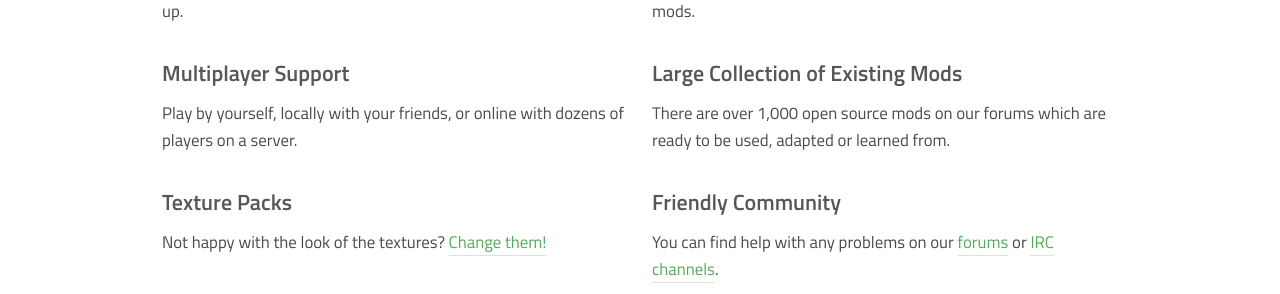
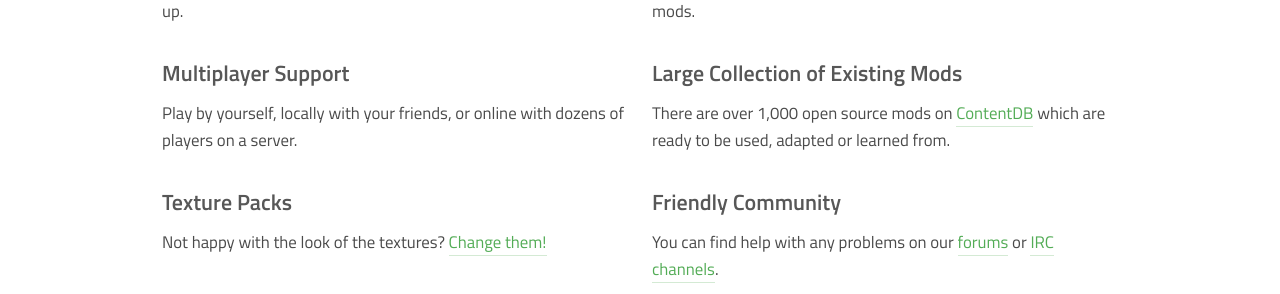
Before and after one commit to minetest/minetest.github.io, a Jekyll site: the page built from index.html, in a window 1280 px wide and 900 px high, scrolled down 813 px. Shown: the part 160-454 px from the top of the window. Built offline with Jekyll 4.4.1, drawn with Linux system fonts in a browser that asks for light colours; comment, search, counter and statistics services are not loaded.

Commit message:
change forum reference to contentdb, add link

```diff
--- a/_data/features.yml
+++ b/_data/features.yml
@@ -45,7 +45,7 @@ developers:
 
     - title: Large Collection of Existing Mods
       description: >
-        There are over 1,000 open source mods on our forums which are ready
+        There are over 1,000 open source mods on [ContentDB](https://content.minetest.net) which are ready
         to be used, adapted or learned from.
 
     - title: Friendly Community
```
